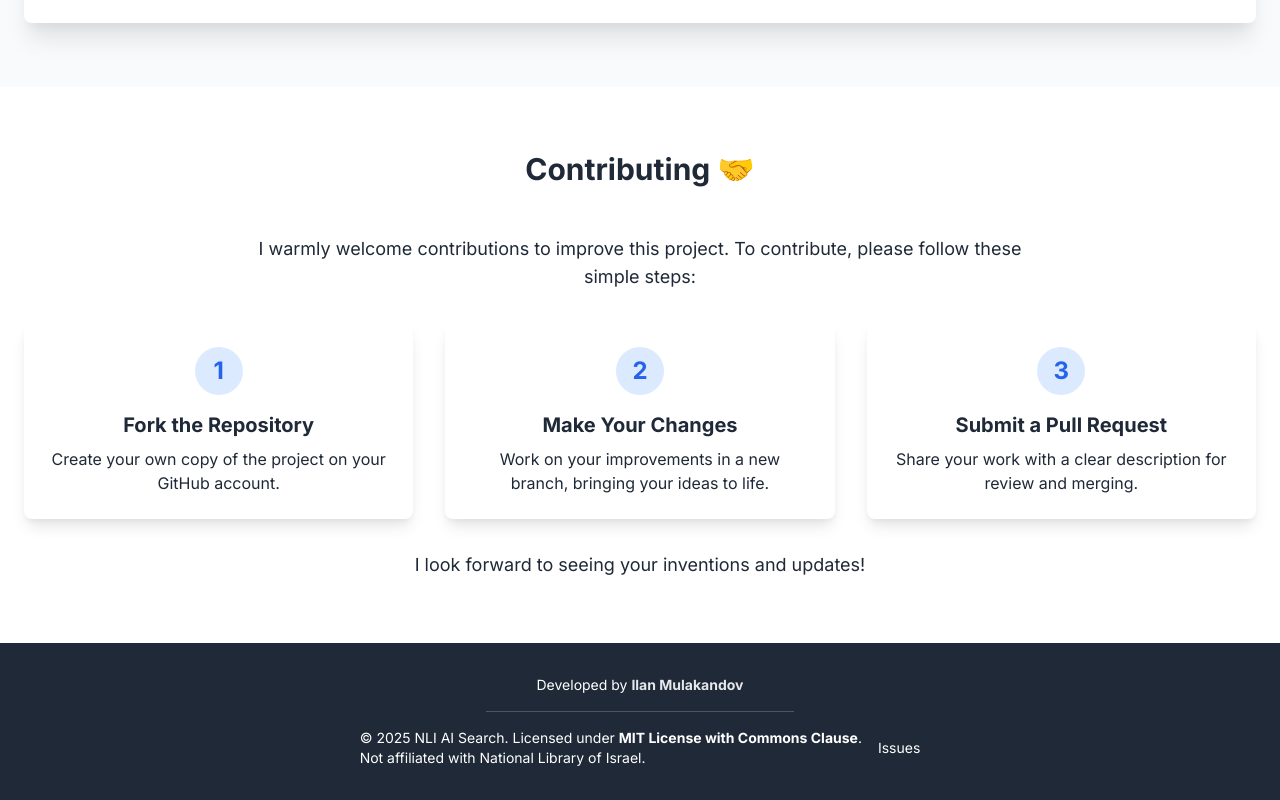
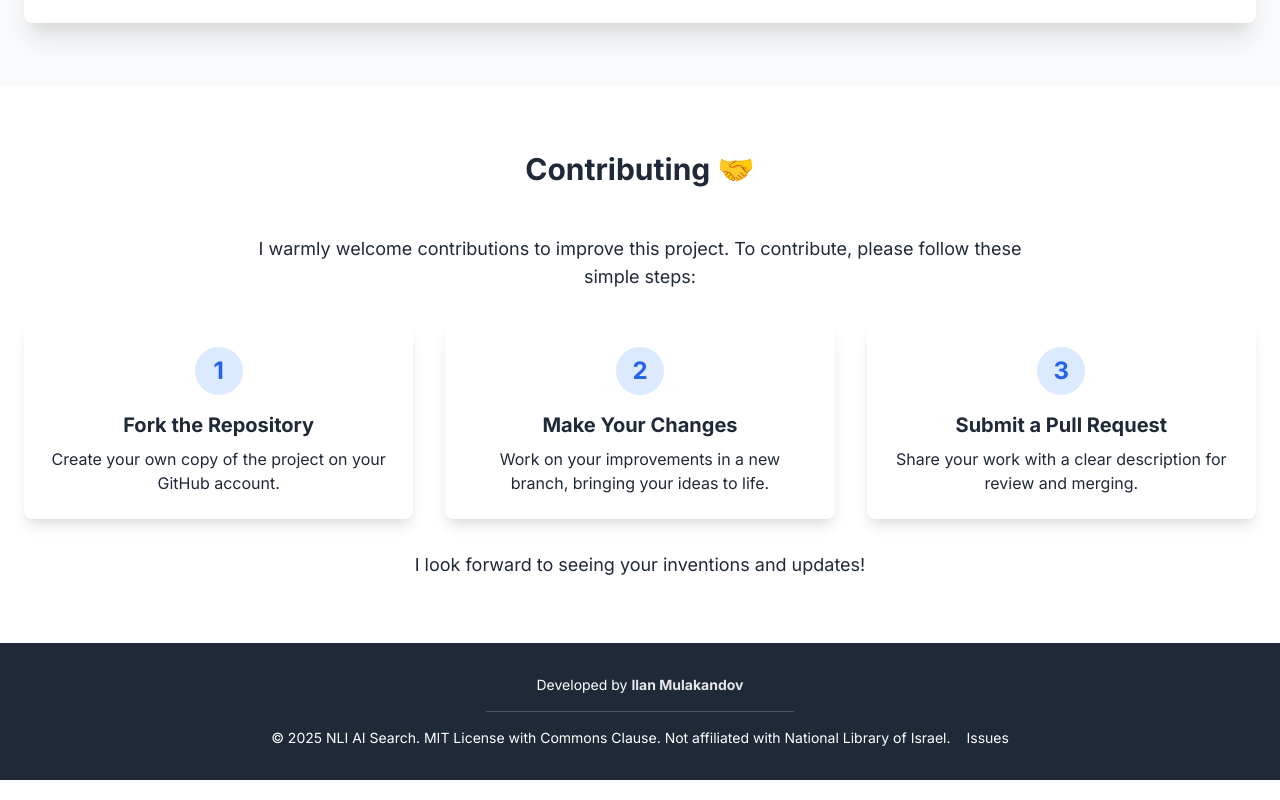
Before and after one commit to mula2812/NLI_AI_Search, a plain HTML site: page docs/index.html in a window 1280 px wide. Shown: the part 4619-5419 px from the top of the page. Drawn offline with nearby package versions, Linux system fonts and the light colour scheme.

Commit message:
Update index.html

```diff
--- a/docs/index.html
+++ b/docs/index.html
@@ -371,7 +371,8 @@ If visible, you're ready to go!</p>
     <!-- Copyright and links -->
     <div class="flex flex-col md:flex-row md:justify-center md:items-center md:space-x-4 space-y-2 md:space-y-0 text-sm">
       <p class="text-center md:text-left">
-        &copy; 2025 NLI AI Search. Licensed under <strong>MIT License with Commons Clause</strong>.<br>
+        &copy; 2025 NLI AI Search.
+        <a href="https://github.com/mula2812/NLI_AI_Search/blob/main/License" class="hover:underline text-center md:text-left">MIT License with Commons Clause</a>.
         Not affiliated with National Library of Israel.
       </p>
       <a href="https://github.com/mula2812/NLI_AI_Search/issues" class="hover:underline text-center md:text-left">
```
